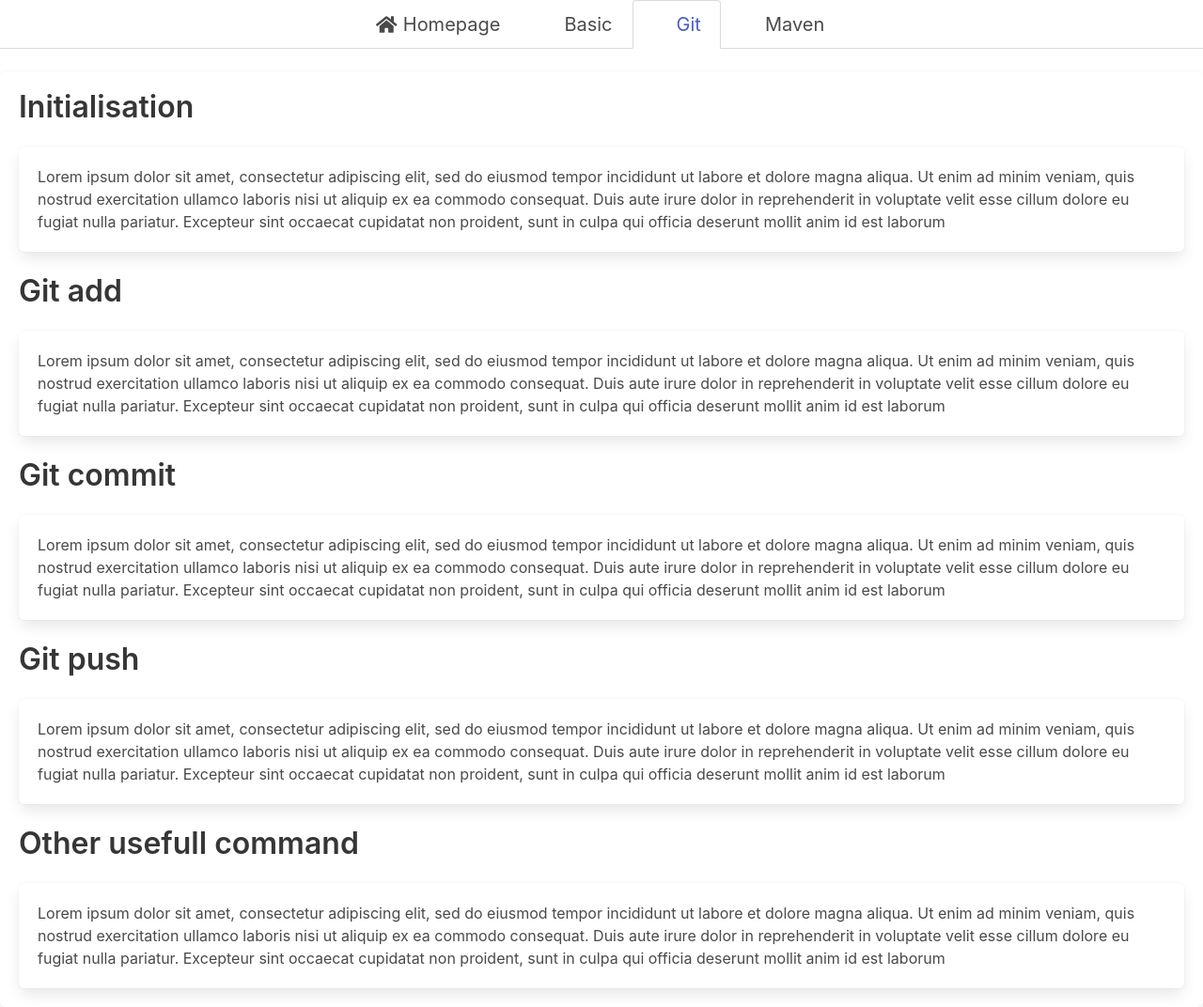
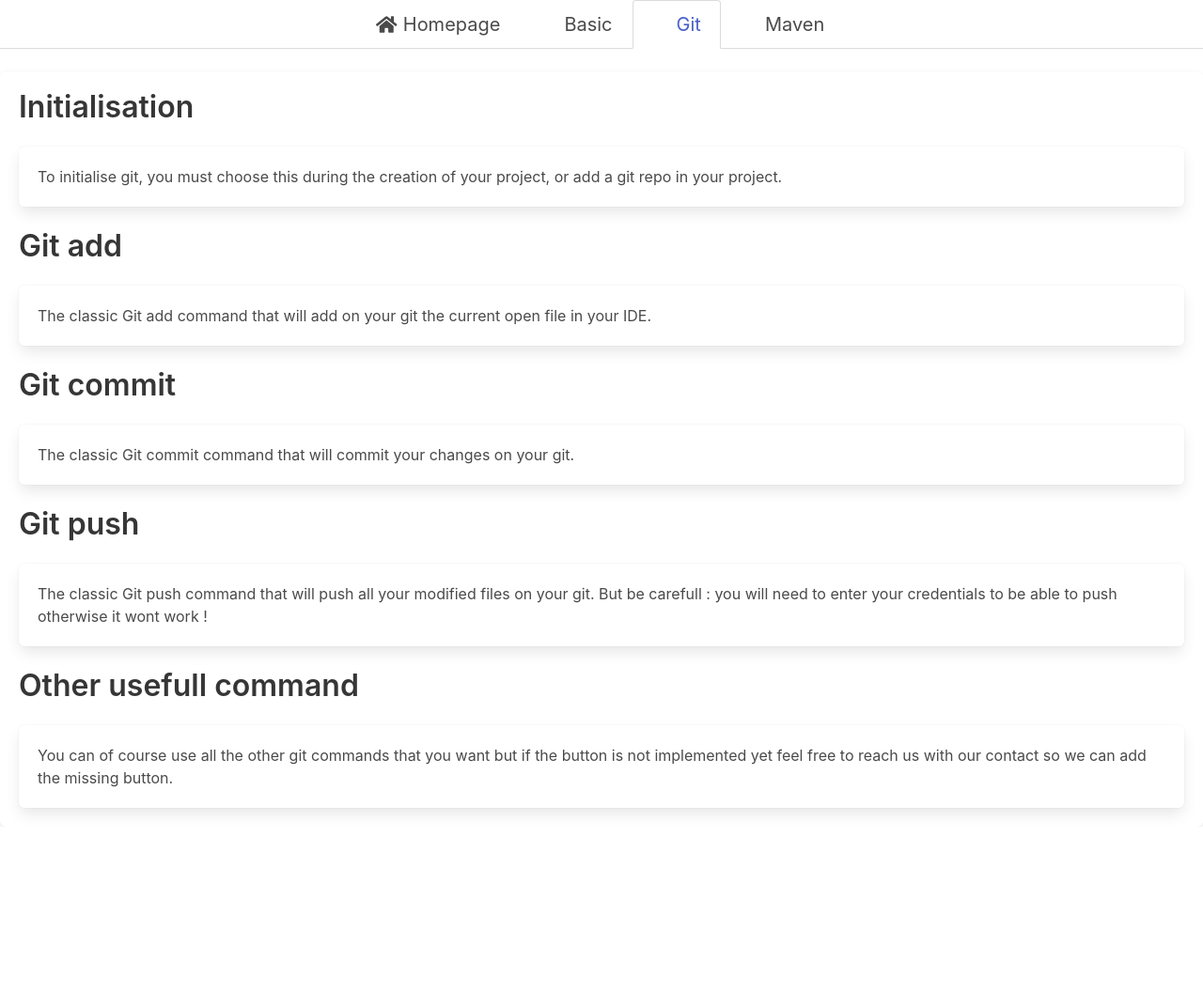
Before and after one commit to MaximilienMoriquand/Loki-sWebPage, a plain HTML site: page root/Git.html in a window 1280 px wide. Shown: the whole page at 94% size. After the commit the page ends 880 px from the top, so only its background shows below. Drawn offline with nearby package versions, Linux system fonts and the light colour scheme.

Commit message:
change git

```diff
--- a/root/Git.html
+++ b/root/Git.html
@@ -42,51 +42,32 @@
     <p class="title">Initialisation</p>
     <div class="box">
         <p>
-            Lorem ipsum dolor sit amet, consectetur adipiscing elit,
-            sed do eiusmod tempor incididunt ut labore et dolore magna aliqua.
-            Ut enim ad minim veniam, quis nostrud exercitation ullamco laboris nisi ut aliquip ex ea commodo consequat.
-            Duis aute irure dolor in reprehenderit in voluptate velit esse cillum dolore eu fugiat nulla pariatur.
-            Excepteur sint occaecat cupidatat non proident, sunt in culpa qui officia deserunt mollit anim id est laborum
+            To initialise git, you must choose this during the creation of your project, or add a git repo in your project.
         </p>
     </div>
     <p class="title">Git add</p>
     <div class="box">
         <p>
-            Lorem ipsum dolor sit amet, consectetur adipiscing elit,
-            sed do eiusmod tempor incididunt ut labore et dolore magna aliqua.
-            Ut enim ad minim veniam, quis nostrud exercitation ullamco laboris nisi ut aliquip ex ea commodo consequat.
-            Duis aute irure dolor in reprehenderit in voluptate velit esse cillum dolore eu fugiat nulla pariatur.
-            Excepteur sint occaecat cupidatat non proident, sunt in culpa qui officia deserunt mollit anim id est laborum
+            The classic Git add command that will add on your git the current open file in your IDE.
         </p>
     </div>
     <p class="title">Git commit </p>
     <div class="box">
         <p>
-            Lorem ipsum dolor sit amet, consectetur adipiscing elit,
-            sed do eiusmod tempor incididunt ut labore et dolore magna aliqua.
-            Ut enim ad minim veniam, quis nostrud exercitation ullamco laboris nisi ut aliquip ex ea commodo consequat.
-            Duis aute irure dolor in reprehenderit in voluptate velit esse cillum dolore eu fugiat nulla pariatur.
-            Excepteur sint occaecat cupidatat non proident, sunt in culpa qui officia deserunt mollit anim id est laborum
+            The classic Git commit command that will commit your changes on your git.
         </p>
     </div>
     <p class="title">Git push</p>
     <div class="box">
         <p>
-            Lorem ipsum dolor sit amet, consectetur adipiscing elit,
-            sed do eiusmod tempor incididunt ut labore et dolore magna aliqua.
-            Ut enim ad minim veniam, quis nostrud exercitation ullamco laboris nisi ut aliquip ex ea commodo consequat.
-            Duis aute irure dolor in reprehenderit in voluptate velit esse cillum dolore eu fugiat nulla pariatur.
-            Excepteur sint occaecat cupidatat non proident, sunt in culpa qui officia deserunt mollit anim id est laborum
+            The classic Git push command that will push all your modified files on your git.
+            But be carefull : you will need to enter your credentials to be able to push otherwise it wont work !
         </p>
     </div>
     <p class="title">Other usefull command</p>
     <div class="box">
         <p>
-            Lorem ipsum dolor sit amet, consectetur adipiscing elit,
-            sed do eiusmod tempor incididunt ut labore et dolore magna aliqua.
-            Ut enim ad minim veniam, quis nostrud exercitation ullamco laboris nisi ut aliquip ex ea commodo consequat.
-            Duis aute irure dolor in reprehenderit in voluptate velit esse cillum dolore eu fugiat nulla pariatur.
-            Excepteur sint occaecat cupidatat non proident, sunt in culpa qui officia deserunt mollit anim id est laborum
+            You can of course use all the other git commands that you want but if the button is not implemented yet feel free to reach us with our contact so we can add the missing button.
         </p>
     </div>
 </div>
```
